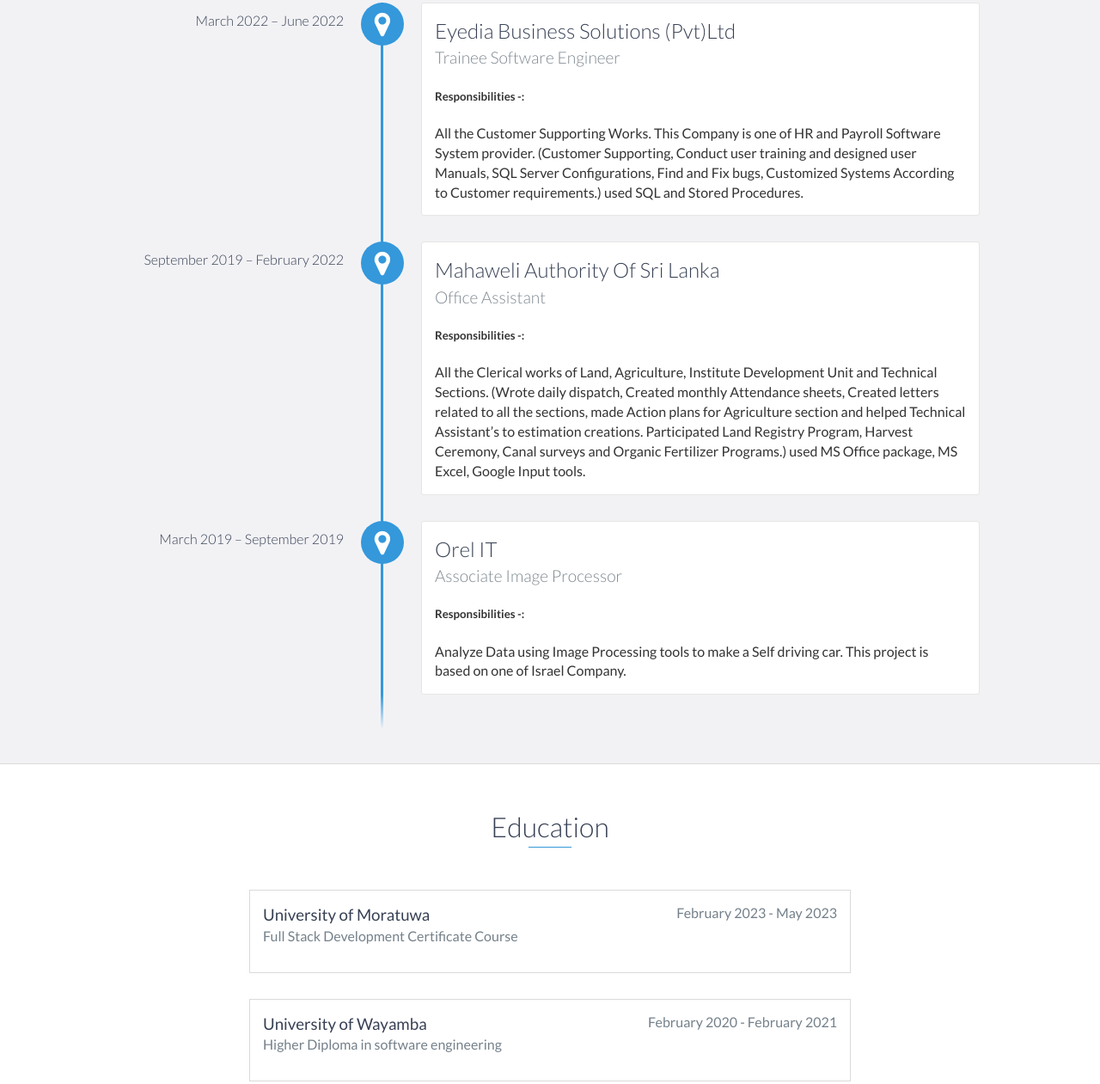
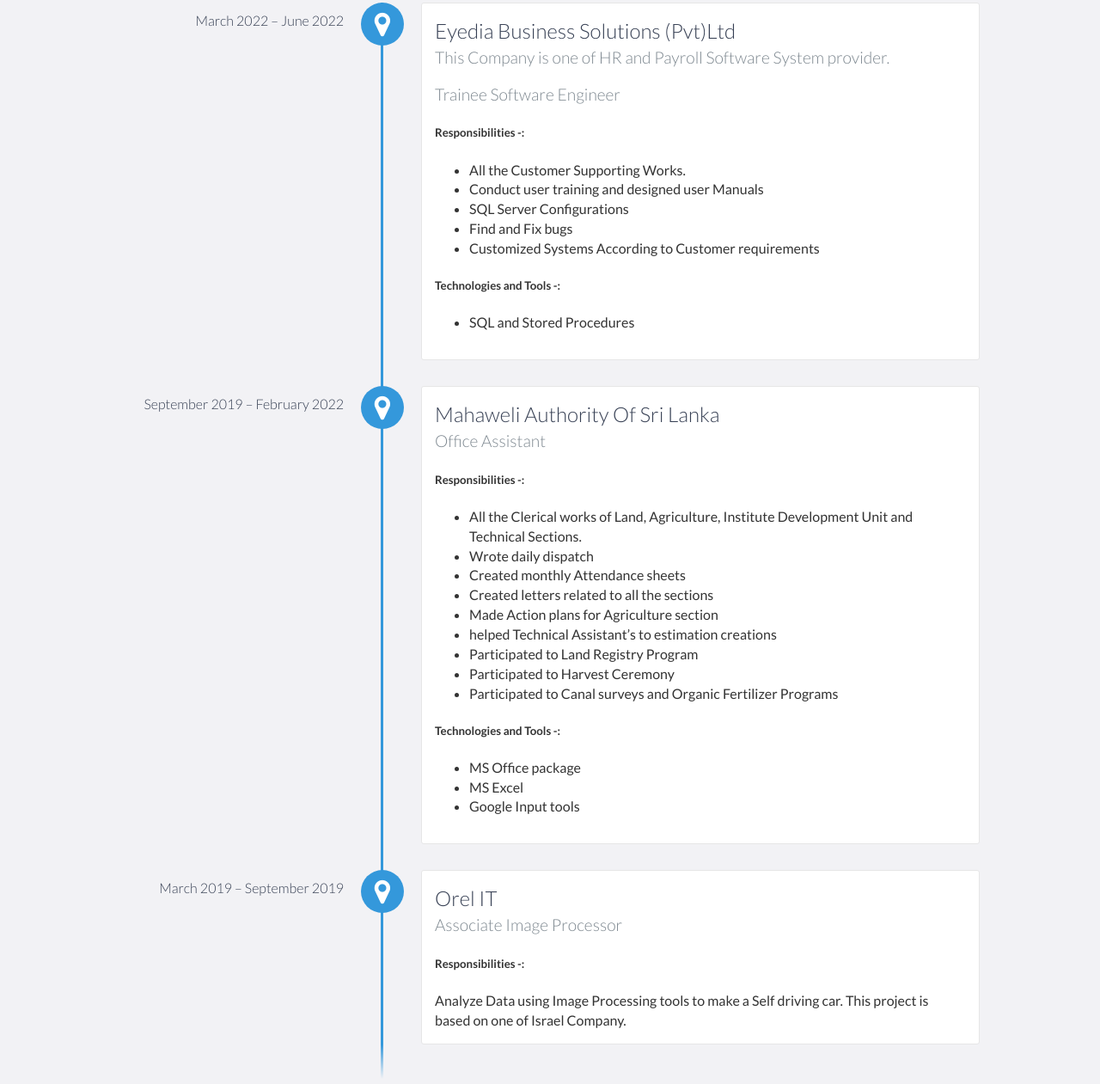
Before and after one commit to PabasaraEkanayaka/Portfolio, a website: page index.html in a window 1280 px wide. Shown: the part 1195-2456 px from the top of the page at 86% size. Drawn offline with nearby package versions, Linux system fonts and the light colour scheme.

Commit message:
Update index.html

```diff
--- a/index.html
+++ b/index.html
@@ -86,17 +86,45 @@
         <div id="experience-timeline">
             <div data-date="March 2022 – June 2022">
                 <h3>Eyedia Business Solutions (Pvt)Ltd</h3>
+                <h4>This Company is one of HR and Payroll Software System provider.</h4>
                 <h4>Trainee Software Engineer</h4>
                 <p>
-                    <h5><b>Responsibilities -:</b></h5>  All the Customer Supporting Works. This Company is one of HR and Payroll Software System provider. (Customer Supporting, Conduct user training and designed user Manuals, SQL Server Configurations, Find and Fix bugs, Customized Systems According to Customer requirements.) used SQL and Stored Procedures.
+                    <h5><b>Responsibilities -:</b></h5>
+                    <ul>
+                        <li>All the Customer Supporting Works. </li>
+                        <li>Conduct user training and designed user Manuals</li>
+                        <li>SQL Server Configurations</li>
+                        <li>Find and Fix bugs</li>
+                        <li>Customized Systems According to Customer requirements</li>
+                    </ul>
+                    <h5><b>Technologies and Tools -:</b></h5>
+                    <ul>
+                        <li>SQL and Stored Procedures</li>
+                    </ul>
                 </p>
             </div>
-
-            <div data-date="September 2019 – February 2022">
+		<div data-date="September 2019 – February 2022">
                 <h3>Mahaweli Authority Of Sri Lanka</h3>
                 <h4>Office Assistant</h4>
                 <p>
-                    <h5><b>Responsibilities -:</b></h5> All the Clerical works of Land, Agriculture, Institute Development Unit and Technical Sections. (Wrote daily dispatch, Created monthly Attendance sheets, Created letters related to all the sections, made Action plans for Agriculture section and helped Technical Assistant’s to  estimation creations. Participated Land Registry Program, Harvest Ceremony, Canal surveys and Organic Fertilizer Programs.) used MS Office package, MS Excel, Google Input tools.
+                    <h5><b>Responsibilities -:</b></h5>
+                    <ul>
+                        <li>All the Clerical works of Land, Agriculture, Institute Development Unit and Technical Sections.</li>
+                        <li>Wrote daily dispatch</li>
+                        <li>Created monthly Attendance sheets</li>
+                        <li>Created letters related to all the sections</li>
+                        <li>Made Action plans for Agriculture section</li>
+                        <li>helped Technical Assistant’s to  estimation creations</li>
+                        <li>Participated to Land Registry Program</li>
+                        <li>Participated to Harvest Ceremony</li>
+                        <li>Participated to Canal surveys and Organic Fertilizer Programs</li>
+                    </ul>
+                    <h5><b>Technologies and Tools -:</b></h5>
+                    <ul>
+                        <li>MS Office package</li>
+                        <li>MS Excel</li>
+                        <li>Google Input tools</li>
+                    </ul>
                 </p>
             </div>
 
```
